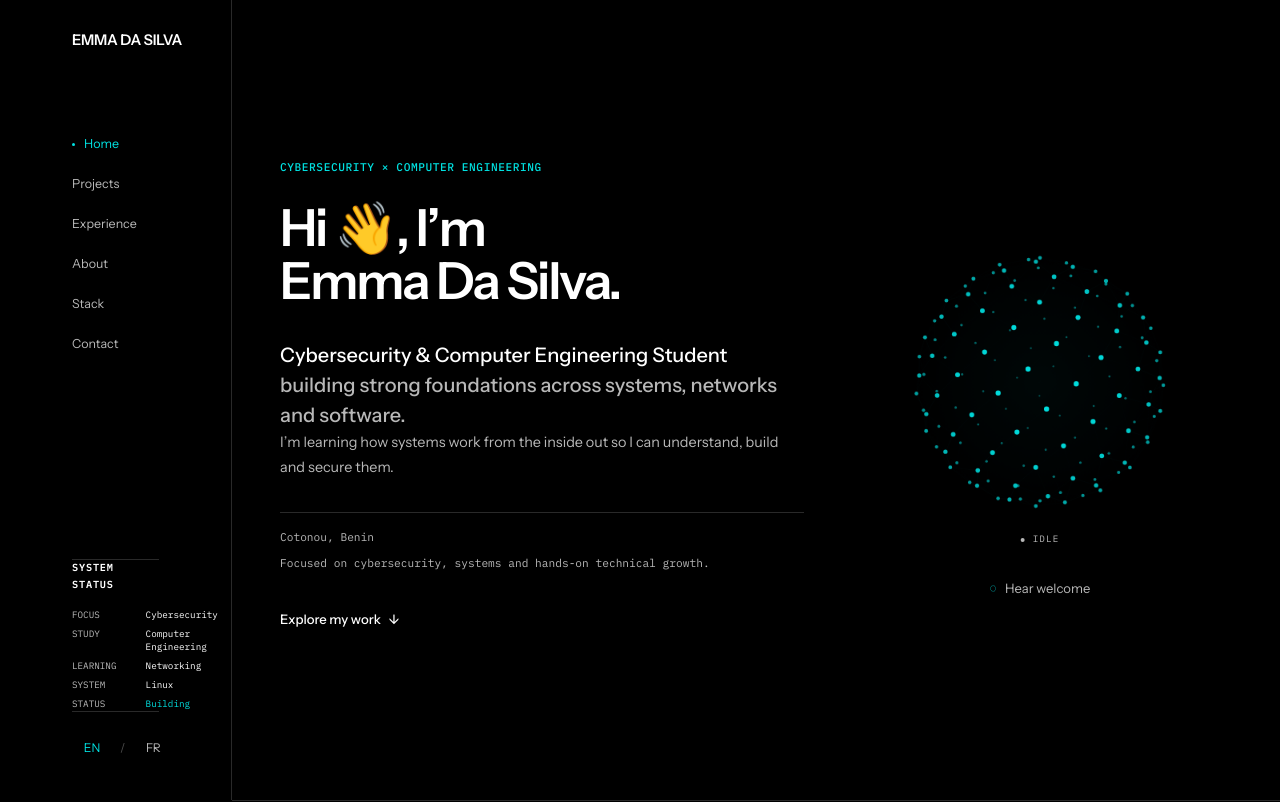
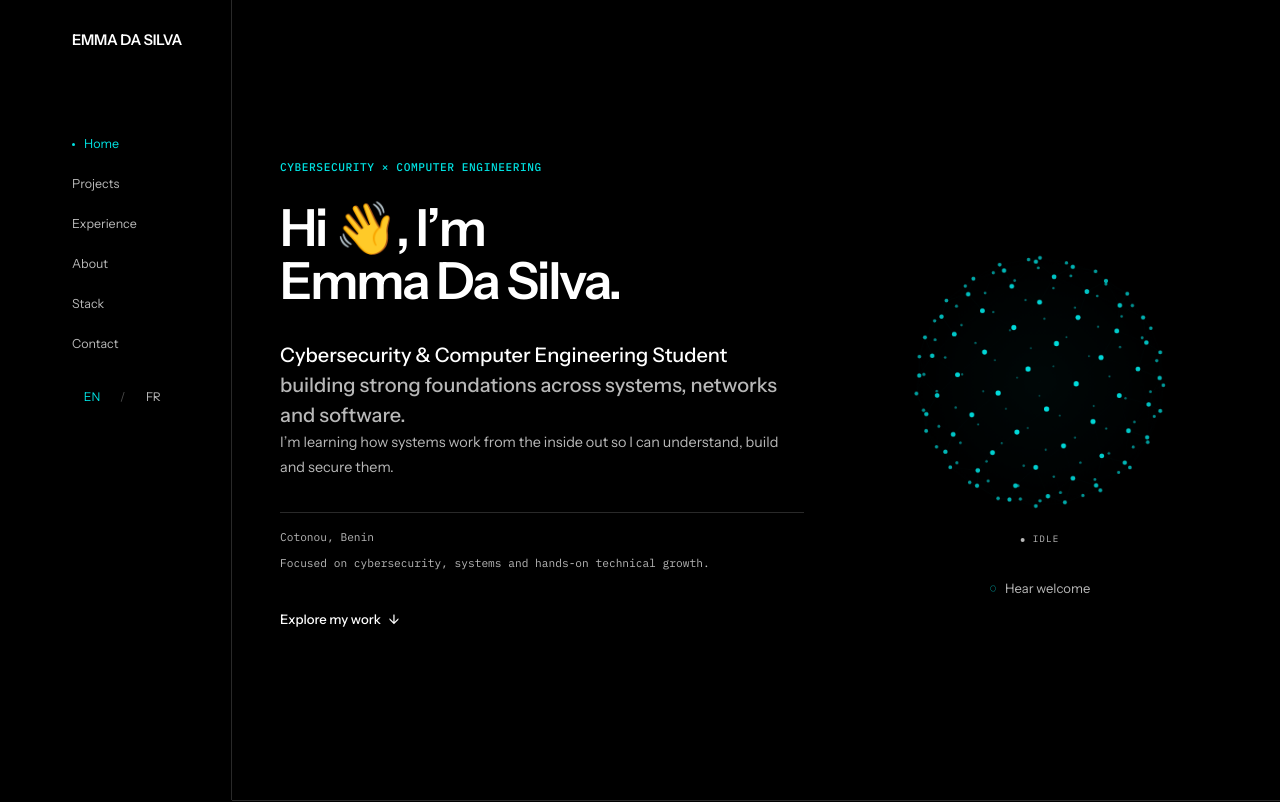
Before and after one commit to emma-dasilva-dev/emma-dasilva-portfolio, a Next.js app: page /en in a window 1280 px wide. Shown: the top 802 px of the page. Built offline with nearby package versions, Linux system fonts and the light colour scheme.

Commit message:
design: remove system status from sidebar

```diff
--- a/src/components/layout/SiteHeader.tsx
+++ b/src/components/layout/SiteHeader.tsx
@@ -59,9 +59,6 @@ export function SiteHeader({ locale, menuLabel, closeMenuLabel, languageLabel }:
   }, []);
 
   const localeHref = (targetLocale: Locale) => `/${targetLocale}`;
-  const status = locale === "en"
-    ? [["Focus", "Cybersecurity"], ["Study", "Computer Engineering"], ["Learning", "Networking"], ["System", "Linux"], ["Status", "Building"]]
-    : [["Focus", "Cybersécurité"], ["Études", "Génie informatique"], ["Apprentissage", "Réseaux"], ["Système", "Linux"], ["Statut", "En progression"]];
 
   return (
     <header className={styles.header}>
@@ -79,13 +76,6 @@ export function SiteHeader({ locale, menuLabel, closeMenuLabel, languageLabel }:
             ))}
           </ul>
         </nav>
-
-        <div className={styles.systemStatus} aria-label={locale === "en" ? "Current technical focus" : "Orientation technique actuelle"}>
-          <p>{locale === "en" ? "System status" : "État du système"}</p>
-          <dl>
-            {status.map(([label, value]) => <div key={label}><dt>{label}</dt><dd>{value}</dd></div>)}
-          </dl>
-        </div>
 
         <div className={styles.desktopLanguages} aria-label={languageLabel}>
           <a className={locale === "en" ? styles.languageActive : styles.languageLink} href={localeHref("en")} hrefLang="en">EN</a>
```
